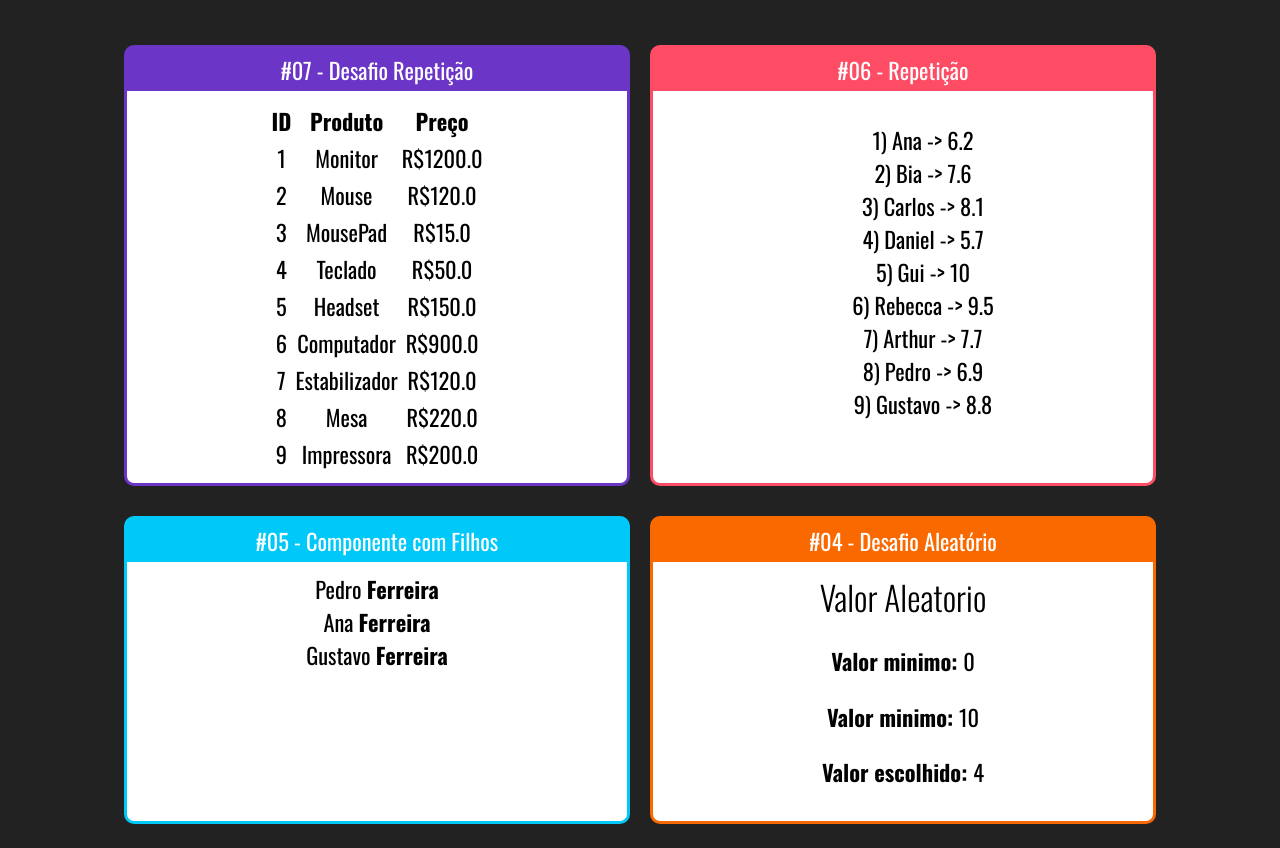
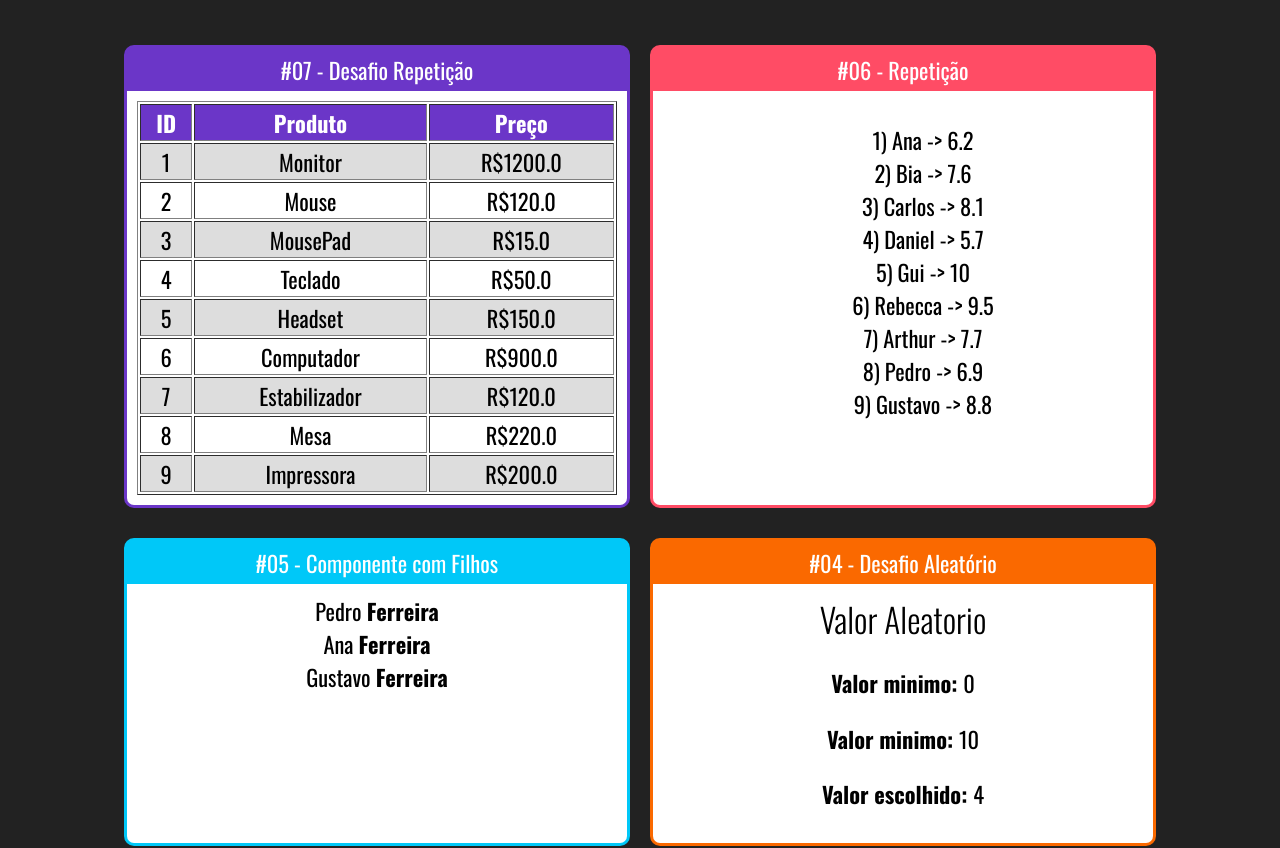
Before and after one commit to eduardobcoelho/react-curso, a React (Create React App) app in the folder fundamentos-react/: page / in a window 1280 px wide. Shown: the top 848 px of the page. Built offline with nearby package versions, Linux system fonts and the light colour scheme.

Commit message:
detalhes adicionados pos resposta do exercicio

```diff
--- /dev/null
+++ b/fundamentos-react/src/components/repeticao/TabelaProdutos.css
@@ -0,0 +1,12 @@
+.TabelaProdutos table {
+    width: 100%;
+}
+
+.TabelaProdutos th {
+    background-color: #6B36C8;
+    color: white;
+}
+
+.TabelaProdutos .Par {
+    background-color: #ddd;
+}
--- a/fundamentos-react/src/components/repeticao/TabelaProdutos.jsx
+++ b/fundamentos-react/src/components/repeticao/TabelaProdutos.jsx
@@ -1,10 +1,11 @@
+import "./TabelaProdutos.css";
 import React from "react";
 import produtos from "../../data/produtos";
 
 export default (props) => {
-  const produtosList = produtos.map((produto) => {
+  const produtosList = produtos.map((produto, i) => {
     return (
-      <tr key={produto.id}>
+      <tr key={produto.id} className={i % 2 == 0 ? 'Par' : ''}>
         <td>{produto.id}</td>
         <td>{produto.nomeProduto}</td>
         <td>{'R$'}{produto.precoProduto}</td>
@@ -13,8 +14,8 @@ export default (props) => {
   });
 
   return (
-    <div style={{ display: "flex", justifyContent: "center" }}>
-      <table>
+    <div className="TabelaProdutos">
+      <table border="1">
         <thead>
           <tr>
             <th>ID</th>
```
Also changed, not shown: 2 other files (tests, documents, lock files or other folders).
